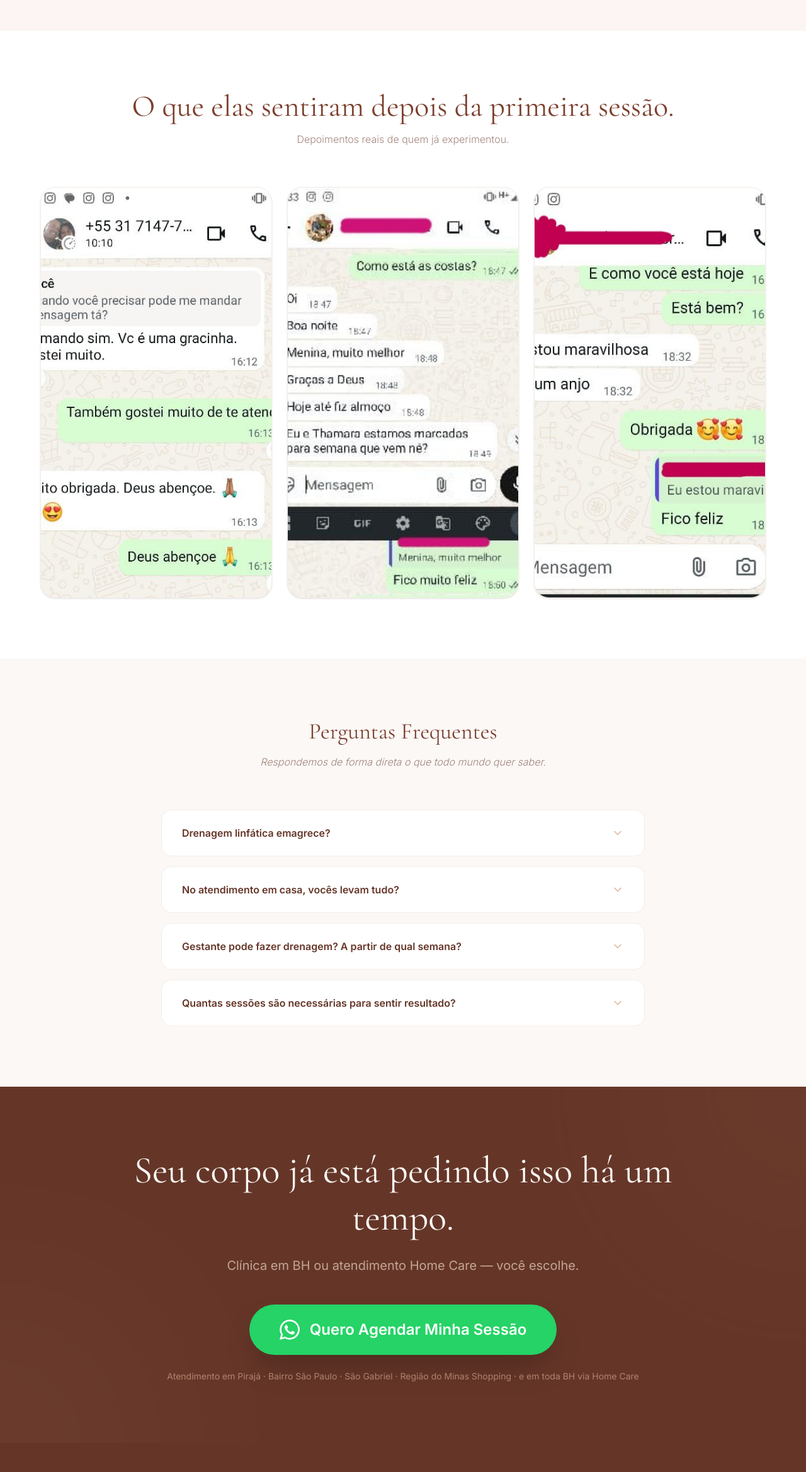
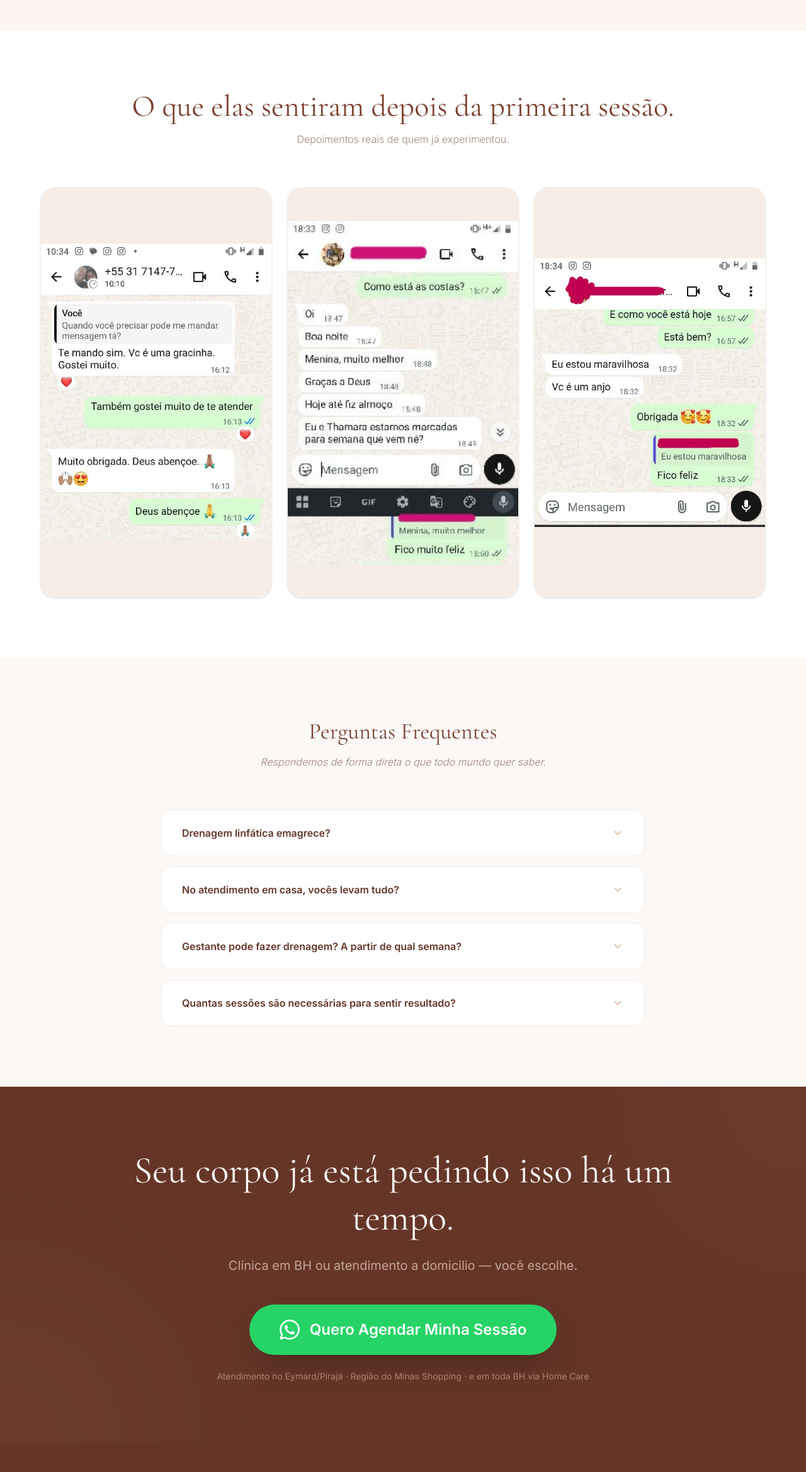
Before and after one commit to arthursl12/bhrunaestetica, a React (Vite) app: page /drenagem in a window 1280 px wide. Shown: the part 5656-7994 px from the top of the page at 63% size. Built offline with nearby package versions, Linux system fonts and the light colour scheme; a web font is replaced by a local one.

Commit message:
Fix testimonial images: use object-contain with background to show full image

```diff
--- a/src/DrenagemLinfaticaPage.tsx
+++ b/src/DrenagemLinfaticaPage.tsx
@@ -530,11 +530,11 @@ const DrenagemLinfaticaPage = () => {
             {testimonials.map((t, i) => (
               <FadeIn key={i} delay={i * 0.1} className="min-w-[85%] md:min-w-0 snap-start">
                 <div className="bg-brand-50 rounded-3xl overflow-hidden border border-brand-100 shadow-sm hover:shadow-md transition-shadow h-full">
-                  <div className="aspect-[9/16] overflow-hidden">
+                  <div className="aspect-[9/16] overflow-hidden bg-brand-100">
                     <img
                       src={t.image}
                       alt={`Depoimento ${i + 1}`}
-                      className="w-full h-full object-cover"
+                      className="w-full h-full object-contain"
                     />
                   </div>
                 </div>
@@ -592,7 +592,7 @@ const DrenagemLinfaticaPage = () => {
               Seu corpo já está pedindo isso há um tempo.
             </h2>
             <p className="text-xl text-brand-200/70 mb-12 max-w-2xl mx-auto">
-              Clínica em BH ou atendimento Home Care — você escolhe.
+              Clínica em BH ou atendimento a domicilio — você escolhe.
             </p>
             <div className="flex flex-col items-center gap-6">
               <a
@@ -606,7 +606,7 @@ const DrenagemLinfaticaPage = () => {
                 Quero Agendar Minha Sessão
               </a>
               <p className="text-sm text-brand-300/60">
-                Atendimento em Pirajá · Bairro São Paulo · São Gabriel · Região do Minas Shopping · e em toda BH via Home Care
+                Atendimento no Eymard/Pirajá · Região do Minas Shopping · e em toda BH via Home Care
               </p>
             </div>
           </FadeIn>
```
